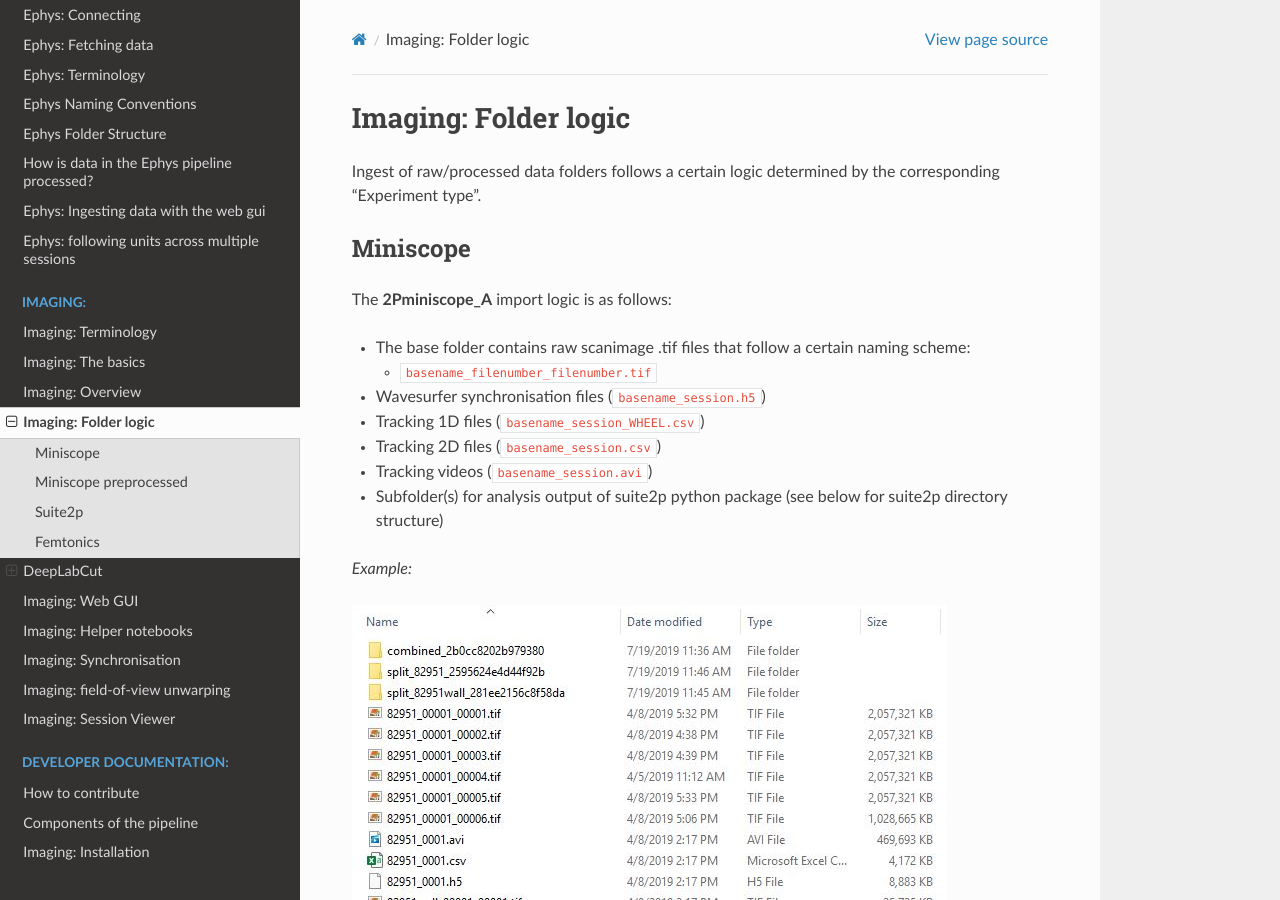
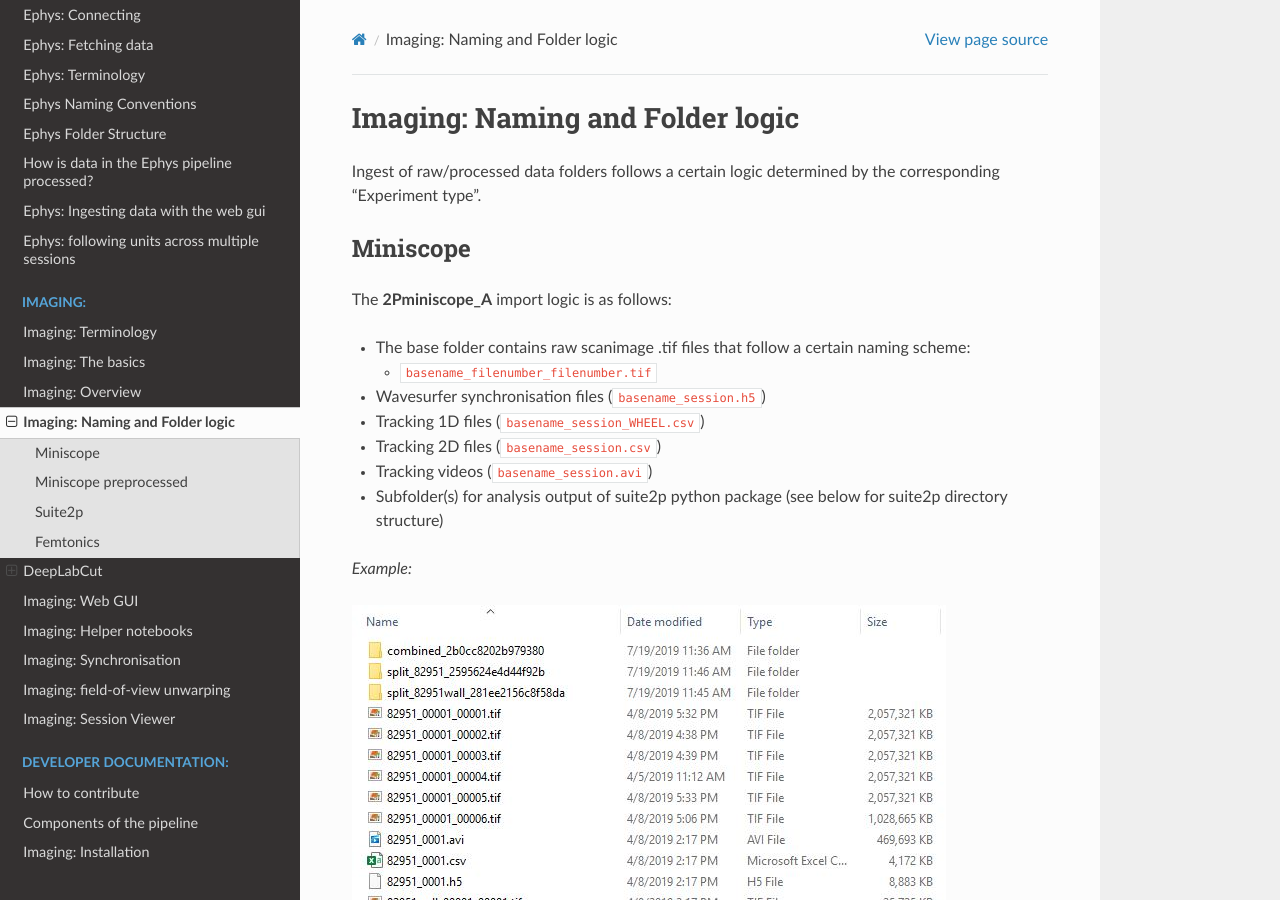
Before and after one commit to kavli-ntnu/dj-docs, a Sphinx documentation site: the page built from docs/imaging/folder-logic.md, in a window 1280 px wide and 900 px high. Built offline with Sphinx 7.4.7 and the Read the Docs theme 2.0.0, drawn with Linux system fonts in a browser that asks for light colours.

Commit message:
rename the folder-logic page

```diff
--- a/docs/imaging/folder-logic.md
+++ b/docs/imaging/folder-logic.md
@@ -1,4 +1,4 @@
-## Imaging: Folder logic
+## Imaging: Naming and Folder logic
 
 Ingest of raw/processed data folders follows a certain logic determined by the corresponding "Experiment type".
 
```
